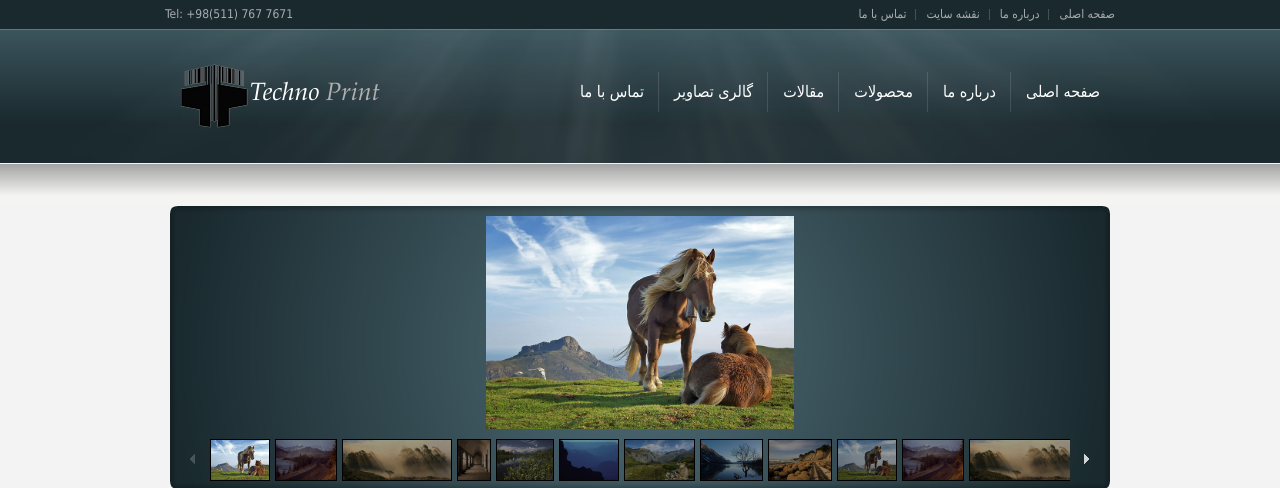
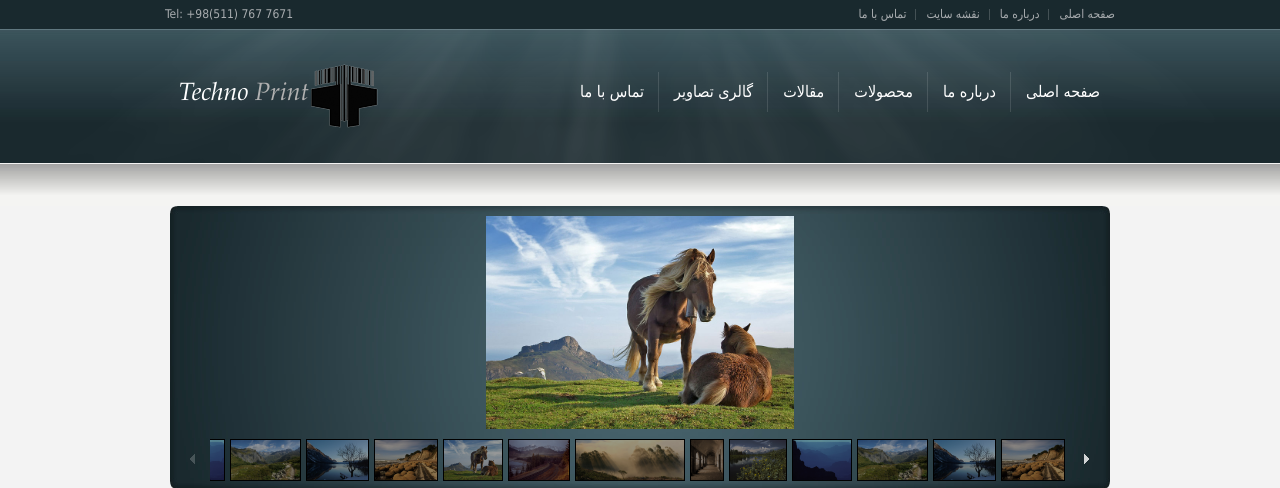
Before and after one commit to mediateq/Technoprint, a PHP site: page / in a window 1280 px wide. Shown: the top 488 px of the page. Run offline with PHP 8.4, Linux system fonts and the light colour scheme.

Commit message:
add rtl direction

```diff
--- a/style.css
+++ b/style.css
@@ -4,6 +4,10 @@
 */
 body{
 	text-align: right;
+}
+
+div{
+	direction: rtl;
 }
 
 a{
```
